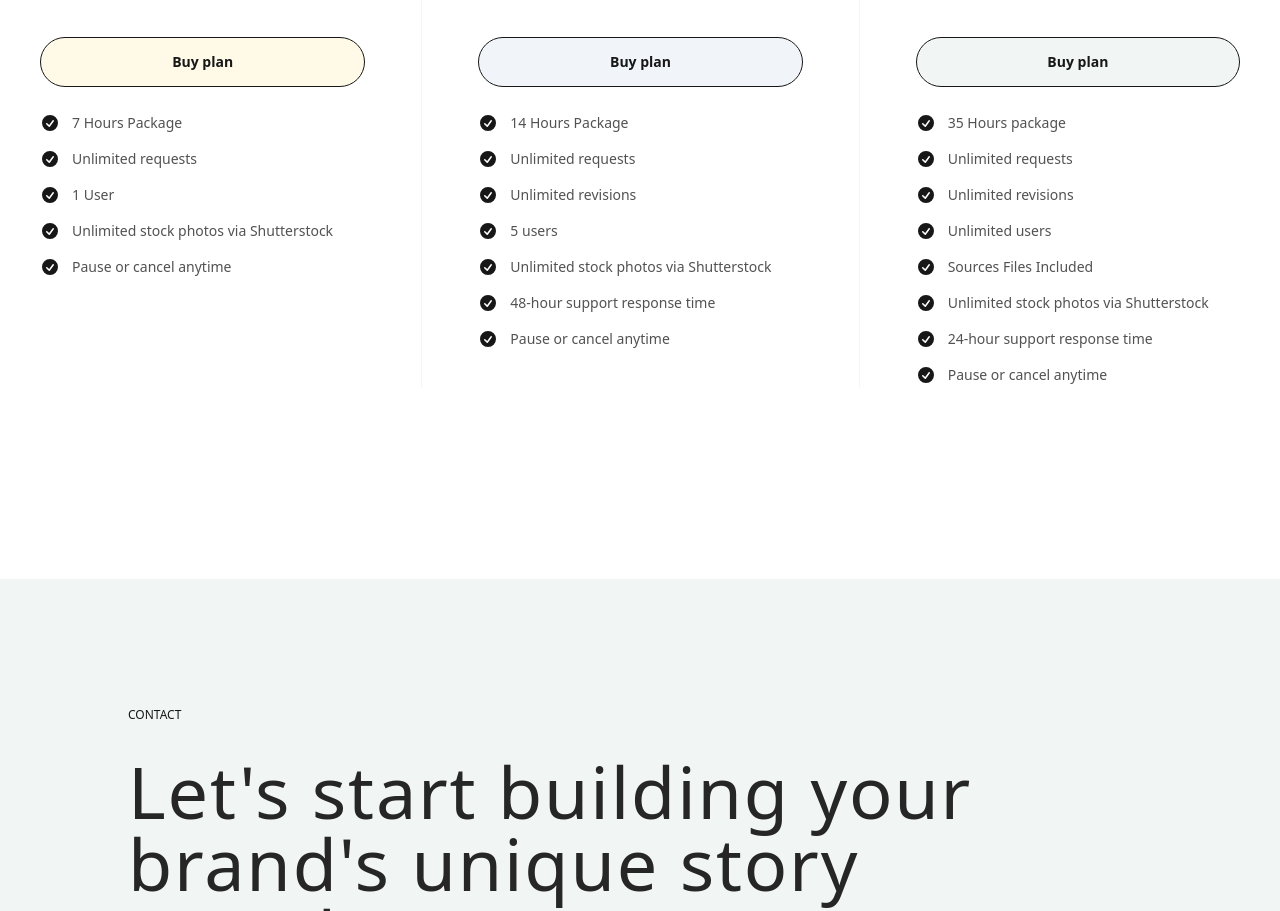
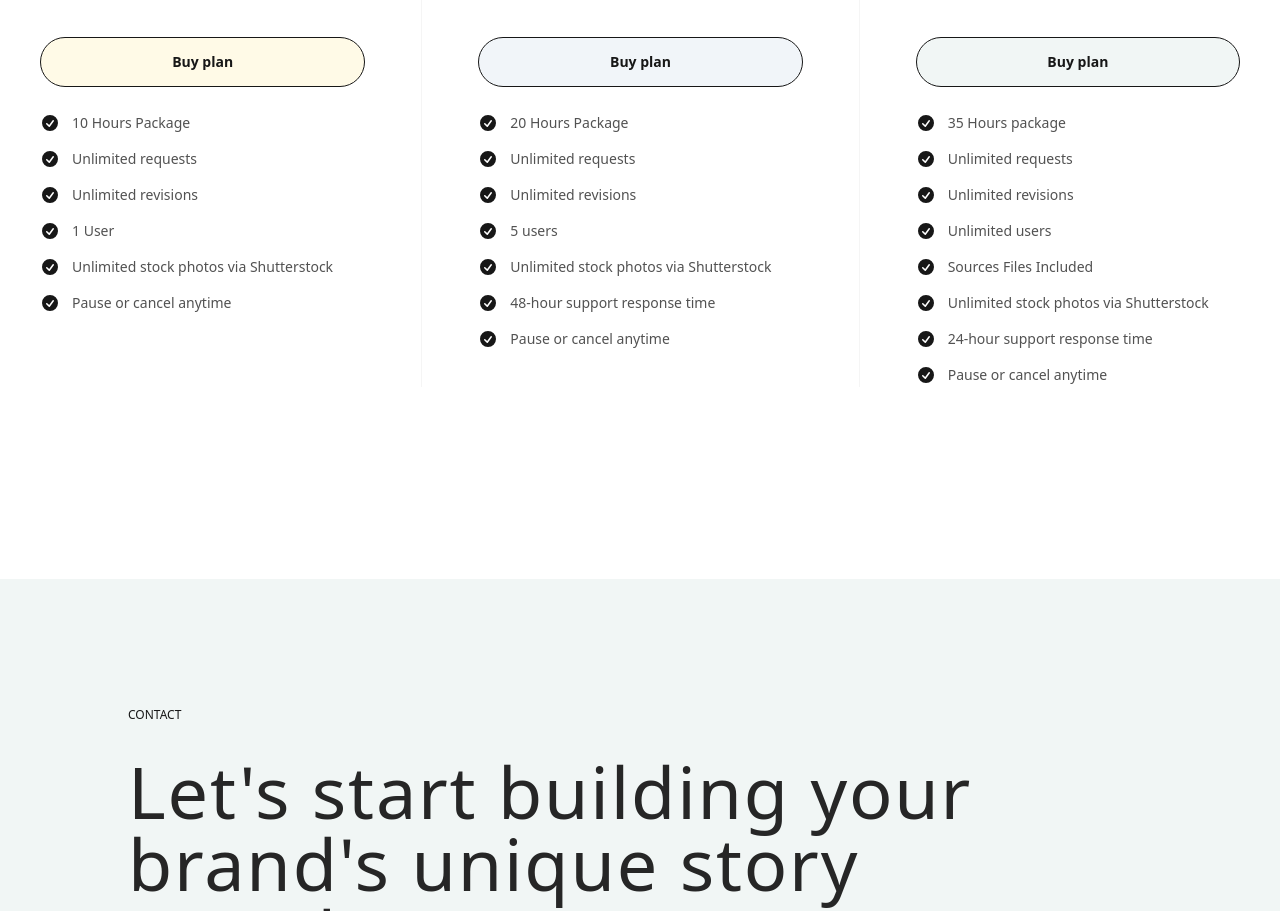
Before and after one commit to McleanDesignCo/Mclean-Design-Co, a plain HTML site: page index.html in a window 1280 px wide. Shown: the part 5876-6787 px from the top of the page. Drawn offline with nearby package versions, Linux system fonts and the light colour scheme.

Commit message:
Create index.html

```diff
--- a/index.html
+++ b/index.html
@@ -71,7 +71,7 @@
   <div data-aos="fade-up"
   data-aos-easing="ease-in-out"
   data-aos-duration="1000">
-    <h1 class="text-neutral-900 max-w-2xl font-light text-3xl md:text-5xl xl:text-7xl xl:max-w-4xl tracking-wide">
+    <h1 class="text-neutral-900 max-w-2xl font-light text-5xl xl:text-7xl xl:max-w-4xl tracking-wide">
       Design subscriptions to scale your business
     </h1>
     <p class="mt-6 text-xl md:text-2xl text-neutral-800 tracking-wide max-w-lg font-extralight">
@@ -821,7 +821,7 @@
               <svg class="h-6 w-5 flex-none text-neutral-900" viewBox="0 0 20 20" fill="currentColor" aria-hidden="true">
                 <path fill-rule="evenodd" d="M10 18a8 8 0 100-16 8 8 0 000 16zm3.857-9.809a.75.75 0 00-1.214-.882l-3.483 4.79-1.88-1.88a.75.75 0 10-1.06 1.061l2.5 2.5a.75.75 0 001.137-.089l4-5.5z" clip-rule="evenodd" />
               </svg>
-              7 Hours Package
+              10 Hours Package
             </li>
 
             <li class="flex gap-x-3">
@@ -829,6 +829,13 @@
                 <path fill-rule="evenodd" d="M10 18a8 8 0 100-16 8 8 0 000 16zm3.857-9.809a.75.75 0 00-1.214-.882l-3.483 4.79-1.88-1.88a.75.75 0 10-1.06 1.061l2.5 2.5a.75.75 0 001.137-.089l4-5.5z" clip-rule="evenodd" />
               </svg>
               Unlimited requests
+            </li>
+
+            <li class="flex gap-x-3">
+              <svg class="h-6 w-5 flex-none text-neutral-900" viewBox="0 0 20 20" fill="currentColor" aria-hidden="true">
+                <path fill-rule="evenodd" d="M10 18a8 8 0 100-16 8 8 0 000 16zm3.857-9.809a.75.75 0 00-1.214-.882l-3.483 4.79-1.88-1.88a.75.75 0 10-1.06 1.061l2.5 2.5a.75.75 0 001.137-.089l4-5.5z" clip-rule="evenodd" />
+              </svg>
+              Unlimited revisions
             </li>
 
             <li class="flex gap-x-3">
@@ -870,7 +877,7 @@
               <svg class="h-6 w-5 flex-none text-neutral-900" viewBox="0 0 20 20" fill="currentColor" aria-hidden="true">
                 <path fill-rule="evenodd" d="M10 18a8 8 0 100-16 8 8 0 000 16zm3.857-9.809a.75.75 0 00-1.214-.882l-3.483 4.79-1.88-1.88a.75.75 0 10-1.06 1.061l2.5 2.5a.75.75 0 001.137-.089l4-5.5z" clip-rule="evenodd" />
               </svg>
-              14 Hours Package
+              20 Hours Package
             </li>
 
             <li class="flex gap-x-3">
```
